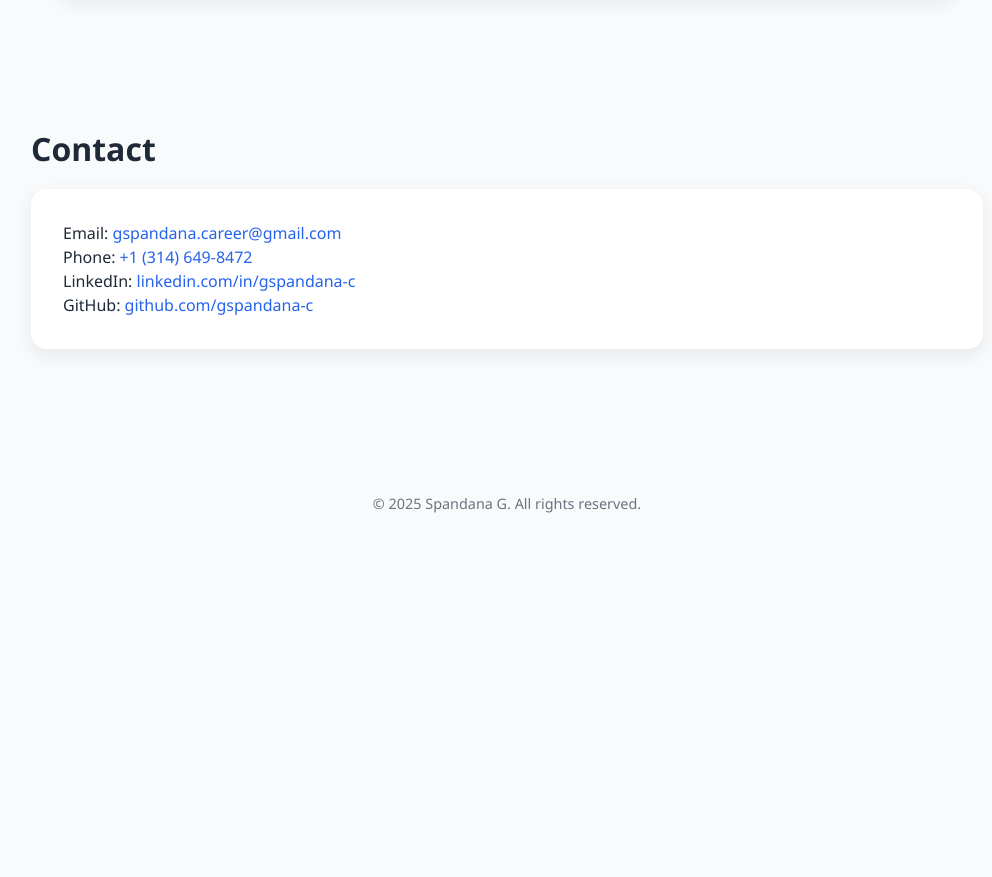
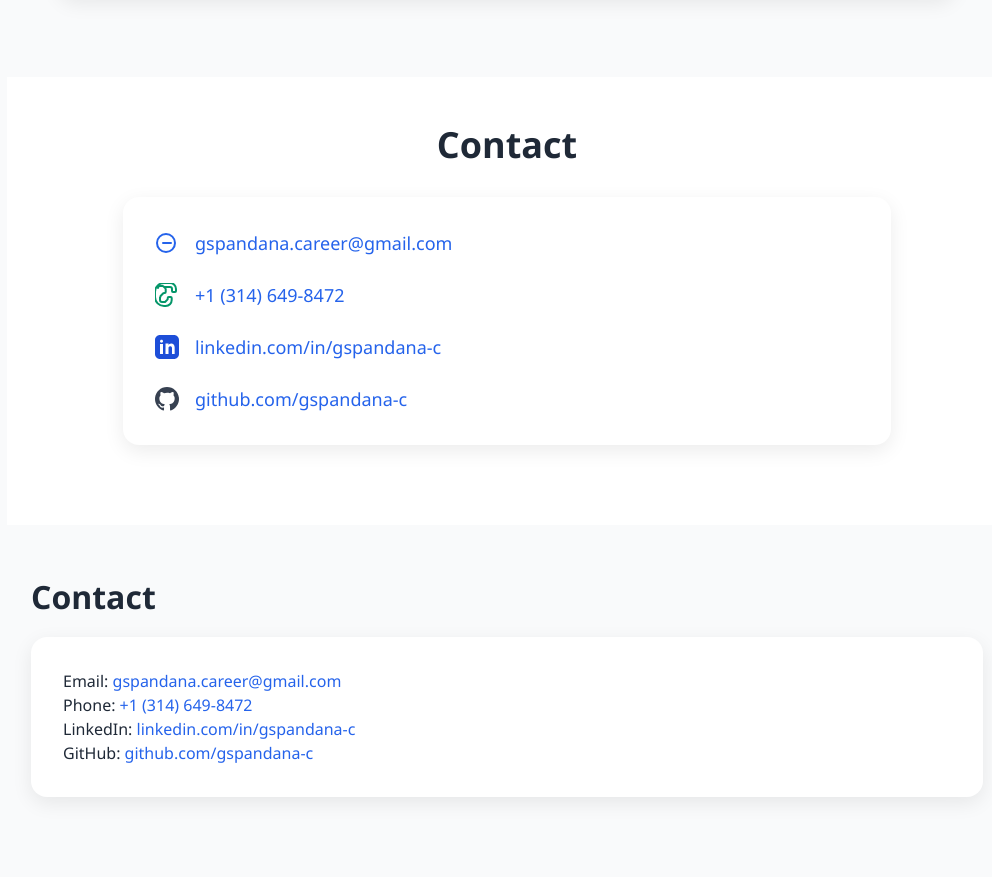
Before and after one commit to GSpandana-c/SpandanaG-Portfolio.io, a plain HTML site: page index.html in a window 1280 px wide. Shown: the part 3160-4037 px from the top of the page, without its empty margins (133-1125 px from the left). Before the commit the page ends 3674 px from the top, so only its background shows below. Drawn offline with nearby package versions, Linux system fonts and the light colour scheme.

Commit message:
Update index.html

```diff
--- a/index.html
+++ b/index.html
@@ -189,6 +189,50 @@
 
   </div>
 </section>
+<section id="contact" class="section bg-white py-12">
+  <h2 class="text-4xl font-bold mb-8 text-center">Contact</h2>
+  <div class="card max-w-3xl mx-auto space-y-6 text-lg">
+
+    <!-- Email -->
+    <div class="flex items-center space-x-4">
+      <svg class="w-6 h-6 text-blue-600" fill="none" stroke="currentColor" stroke-width="2"
+        viewBox="0 0 24 24" xmlns="http://www.w3.org/2000/svg">
+        <path stroke-linecap="round" stroke-linejoin="round"
+          d="M16 12H8m8 0H8m8 0H8m-6 0a9 9 0 1118 0 9 9 0 01-18 0z"></path>
+      </svg>
+      <a href="mailto:gspandana.career@gmail.com" class="text-blue-600 hover:underline">gspandana.career@gmail.com</a>
+    </div>
+
+    <!-- Phone -->
+    <div class="flex items-center space-x-4">
+      <svg class="w-6 h-6 text-green-600" fill="none" stroke="currentColor" stroke-width="2"
+        viewBox="0 0 24 24" xmlns="http://www.w3.org/2000/svg">
+        <path stroke-linecap="round" stroke-linejoin="round"
+          d="M3 5a2 2 0 012-2h2.586a1 1 0 01.707.293l2.121 2.121a1 1 0 01.293.707V9a1 1 0 01-1 1H9a1 1 0 00-.707.293L5.586 13A2 2 0 015 14.414V17a2 2 0 002 2h2.586a1 1 0 00.707-.293l2.121-2.121a1 1 0 00.293-.707V15a1 1 0 011-1h2a1 1 0 011 1v2a6 6 0 01-6 6H9a9 9 0 01-9-9V9a9 9 0 019-9h6a6 6 0 016 6v2a1 1 0 01-1 1h-2a1 1 0 01-1-1V6a2 2 0 00-2-2H9"></path>
+      </svg>
+      <a href="tel:+13146498472" class="text-blue-600 hover:underline">+1 (314) 649-8472</a>
+    </div>
+
+    <!-- LinkedIn -->
+    <div class="flex items-center space-x-4">
+      <svg class="w-6 h-6 text-blue-700" fill="currentColor" viewBox="0 0 24 24">
+        <path
+          d="M19 0h-14c-2.761 0-5 2.239-5 5v14c0 2.762 2.239 5 5 5h14c2.762 0 5-2.238 5-5v-14c0-2.761-2.238-5-5-5zm-11 19h-3v-10h3v10zm-1.5-11.3c-.966 0-1.5-.723-1.5-1.45 0-.738.545-1.45 1.525-1.45s1.5.712 1.5 1.45c0 .727-.534 1.45-1.525 1.45zm13.5 11.3h-3v-5.604c0-1.338-.478-2.253-1.673-2.253-.912 0-1.455.615-1.695 1.208-.087.212-.109.507-.109.802v5.847h-3s.039-9.49 0-10.472h3v1.482c.397-.613 1.106-1.486 2.69-1.486 1.965 0 3.442 1.284 3.442 4.042v6.434z" />
+      </svg>
+      <a href="https://www.linkedin.com/in/gspandana-c" target="_blank" class="text-blue-600 hover:underline">linkedin.com/in/gspandana-c</a>
+    </div>
+
+    <!-- GitHub -->
+    <div class="flex items-center space-x-4">
+      <svg class="w-6 h-6 text-gray-700" fill="currentColor" viewBox="0 0 24 24">
+        <path
+          d="M12 0C5.37 0 0 5.37 0 12c0 5.3 3.438 9.8 8.205 11.385.6.11.82-.26.82-.577v-2.234c-3.338.726-4.033-1.416-4.033-1.416-.546-1.385-1.333-1.753-1.333-1.753-1.09-.746.082-.73.082-.73 1.205.085 1.84 1.237 1.84 1.237 1.07 1.835 2.81 1.305 3.495.997.11-.776.42-1.306.763-1.605-2.665-.305-5.467-1.334-5.467-5.933 0-1.312.47-2.382 1.237-3.222-.124-.303-.536-1.524.117-3.176 0 0 1.008-.322 3.3 1.23a11.47 11.47 0 013.003-.404c1.02.005 2.045.137 3.003.404 2.29-1.552 3.297-1.23 3.297-1.23.655 1.653.243 2.874.12 3.176.77.84 1.236 1.91 1.236 3.222 0 4.61-2.807 5.625-5.48 5.922.43.372.823 1.102.823 2.222v3.293c0 .319.216.694.825.576C20.565 21.796 24 17.298 24 12c0-6.63-5.373-12-12-12z" />
+      </svg>
+      <a href="https://github.com/gspandana-c" target="_blank" class="text-blue-600 hover:underline">github.com/gspandana-c</a>
+    </div>
+
+  </div>
+</section>
 
   <!-- Contact Section -->
   <section id="contact">
```
